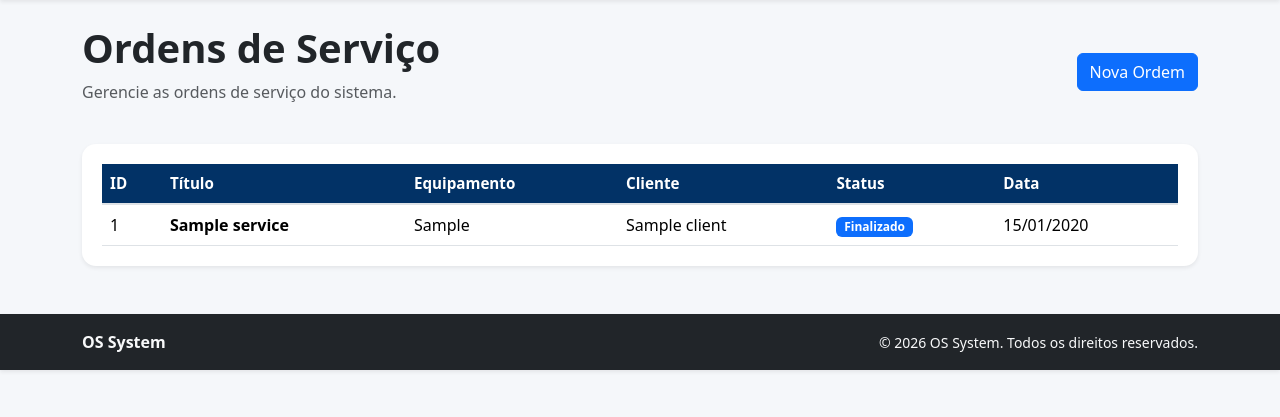
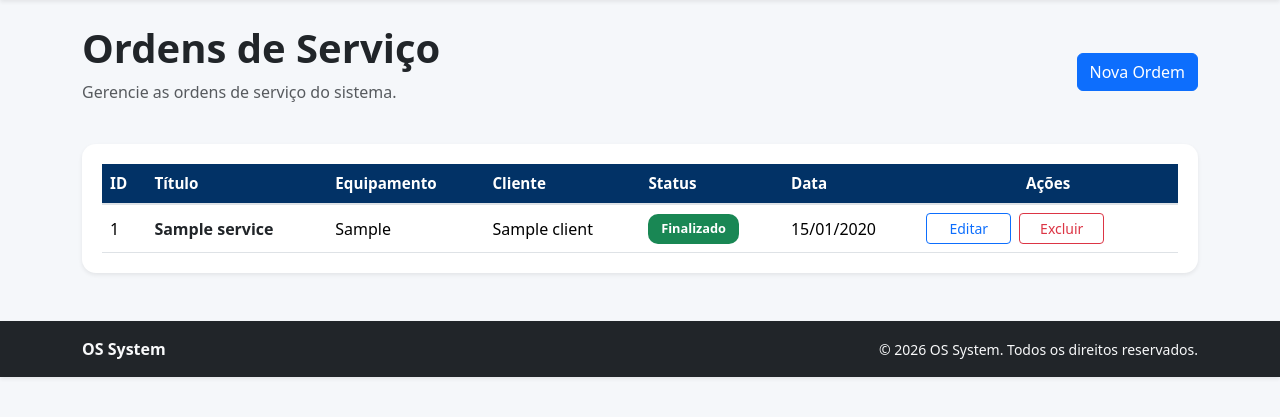
Before and after one commit to MaiconDante/os_system, a Flask app: page /orders/ in a window 1280 px wide. Shown: the part 57-474 px from the top of the page. Run offline with Flask 3, Linux system fonts and the light colour scheme; tables that the repository leaves empty hold one stand-in row (values such as "Sample post").

Commit message:
feat: Refine order service listing UI.

```diff
--- a/app/static/css/style.css
+++ b/app/static/css/style.css
@@ -74,3 +74,14 @@ body {
     border-radius: 14px;
     overflow: hidden;
 }
+
+.badge {
+    padding: 0.55rem 0.8rem;
+    border-radius: 10px;
+    font-size: 0.8rem;
+    font-weight: 600;
+}
+
+.table td strong {
+    color: #212529;
+}
--- a/app/templates/orders/index.html
+++ b/app/templates/orders/index.html
@@ -48,6 +48,7 @@ Ordens de Serviço
                     <th>Cliente</th>
                     <th>Status</th>
                     <th>Data</th>
+                    <th class="text-center">Ações</th>
 
                 </tr>
 
@@ -77,14 +78,54 @@ Ordens de Serviço
 
                     <td>
 
+                        {% if order.status == "Aberto" %}
+
+                        <span class="badge bg-warning text-dark">
+                            {{ order.status }}
+                        </span>
+
+                        {% elif order.status == "Em andamento" %}
+
                         <span class="badge bg-primary">
                             {{ order.status }}
                         </span>
+
+                        {% elif order.status == "Finalizado" %}
+
+                        <span class="badge bg-success">
+                            {{ order.status }}
+                        </span>
+
+                        {% else %}
+
+                        <span class="badge bg-secondary">
+                            {{ order.status }}
+                        </span>
+
+                        {% endif %}
 
                     </td>
 
                     <td>
                         {{ order.created_at.strftime('%d/%m/%Y') }}
+                    </td>
+
+                    <td class="text-center action-buttons">
+
+                        <a
+                            href="/orders/{{ order.id }}/edit"
+                            class="btn btn-sm btn-outline-primary"
+                        >
+                            Editar
+                        </a>
+
+                        <button
+                            type="button"
+                            class="btn btn-sm btn-outline-danger"
+                        >
+                            Excluir
+                        </button>
+
                     </td>
 
                 </tr>
```
